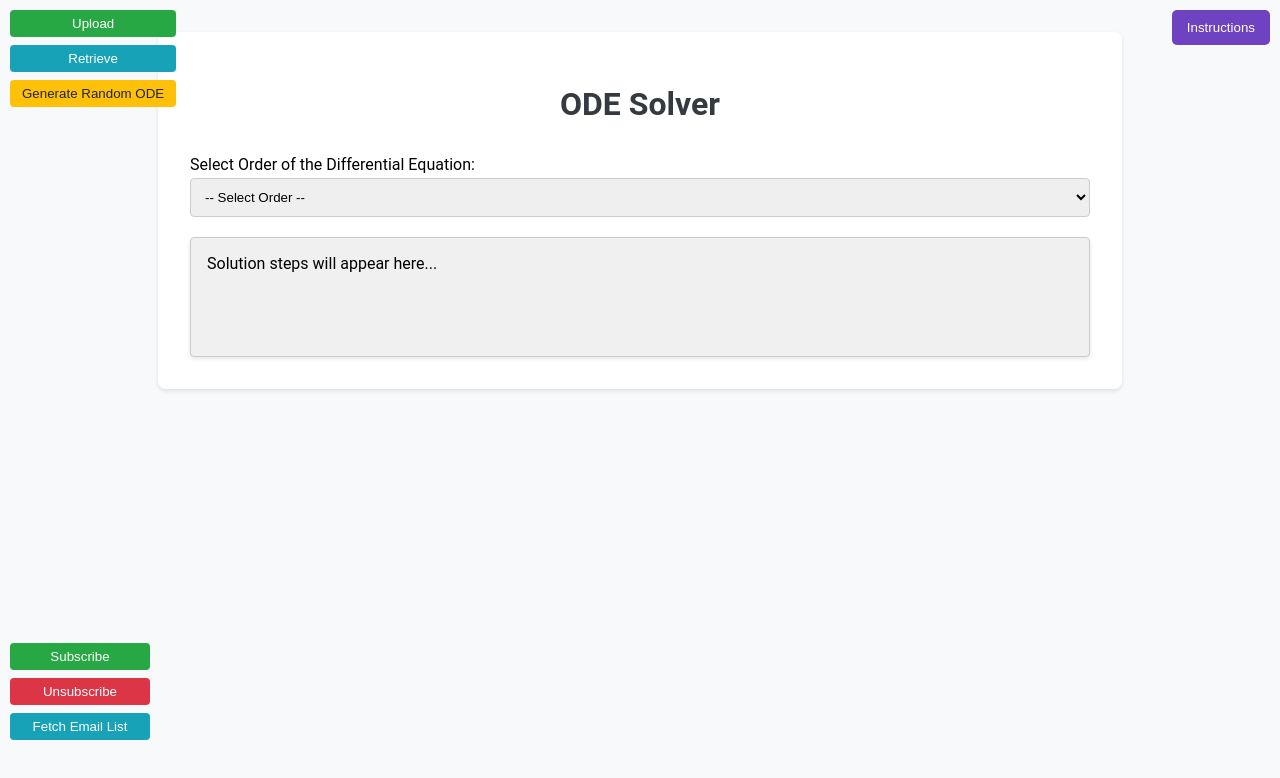
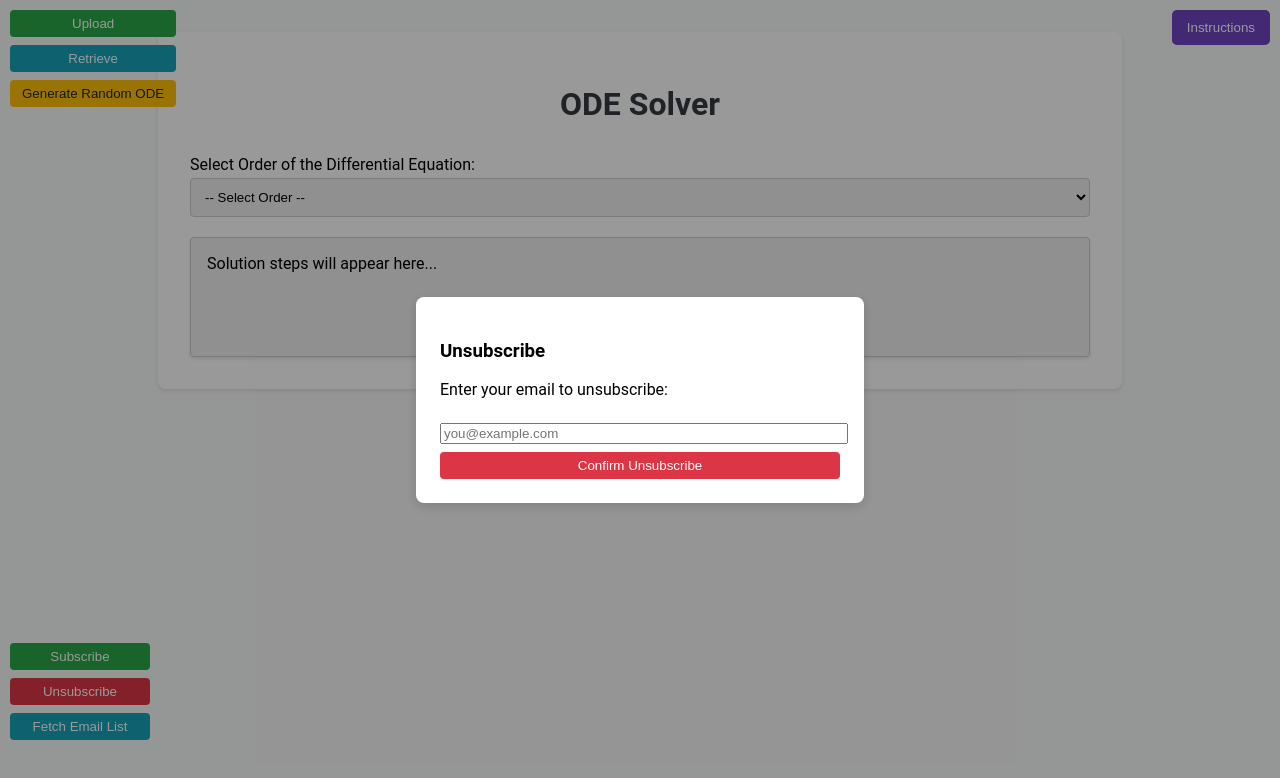
Before and after one commit to WalidTabbara/Cmps297U, a React (Create React App) app in the folder FrontEnd/react-ode-solver/: page / in a window 1280 px wide. Both pictures are taken after a click on the button "Unsubscribe". Shown: the top 778 px of the page. Built offline with nearby package versions, Linux system fonts and the light colour scheme.

Commit message:
Update App.js

```diff
--- a/FrontEnd/react-ode-solver/src/App.js
+++ b/FrontEnd/react-ode-solver/src/App.js
@@ -117,10 +117,8 @@ function App() {
    const [emailList, setEmailList] = useState([]);
    const [emailListStatus, setEmailListStatus] = useState("");
 
-   const [lastHistoryFetch, setLastHistoryFetch] = useState(null);
-
-   const [problem,  setProblem]  = useState("");
-   const [solution, setSolution] = useState("");
+   // controls the Unsubscribe modal
+  const [showUnsubscribeModal, setShowUnsubscribeModal] = useState(false);
 
 
   // ─── Refs ───
@@ -270,26 +268,6 @@ const handleFetchEmails = async () => {
       console.error("Failed to fetch email list:", err);
       setEmailListStatus("❌ Failed to fetch emails.");
     }
-  };
-  // ─── Handler: Load & toggle History ───
-  const loadHistory = async () => {
-    try {
-      const { data } = await axios.get("http://localhost:5000/history");
-      setHistoryRecords(data.history || []);
-    } catch (err) {
-      console.error(err);
-    }
-  };
-  const toggleHistory = async () => {
-    const now = Date.now();
-    if (!isHistoryOpen) {
-      // only fetch if never fetched or >48h ago:
-      if (!lastHistoryFetch || now - lastHistoryFetch > 48 * 3600_000) {
-        await loadHistory();
-        setLastHistoryFetch(now);
-      }
-    }
-    setIsHistoryOpen(!isHistoryOpen);
   };
 
 
@@ -963,33 +941,63 @@ const newMethodODE = () => {
     )}
   </div>
 
-  {/* Unsubscribe */}
-  <div
-    className="actionItem"
-    onMouseEnter={() => setShowUnsubscribePanel(true)}
-    onMouseLeave={() => setShowUnsubscribePanel(false)}
-  >
-    <button className="btn-unsubscribe">Unsubscribe</button>
-    {showUnsubscribePanel && (
-      <div className="bottomLeftPanel unsubscribePanel">
-        <button className="closeSmall" onClick={() => setShowUnsubscribePanel(false)}>
-          ×
-        </button>
-        <h4>Unsubscribe</h4>
-        {subscriberEmail ? (
-          <>
-            <p>Unsubscribe {subscriberEmail}?</p>
-            <button onClick={handleUnsubscribe}>Yes</button>
-          </>
-        ) : (
-          <p style={{ color: "red" }}>
-            ❌ Please enter your email above before unsubscribing.
-          </p>
-        )}
-        {subscribeStatus && <p style={{ marginTop: 8 }}>{subscribeStatus}</p>}
+  {/* Unsubscribe trigger */}
+  <div className="actionItem">
+    <button
+      className="btn-unsubscribe"
+      onClick={() => setShowUnsubscribeModal(true)}
+    >
+      Unsubscribe
+    </button>
+  </div>
+
+  {/* ─── NEW: UNSUBSCRIBE MODAL ─── */}
+  {showUnsubscribeModal && (
+      <div
+        className="modalOverlay"
+        onClick={() => setShowUnsubscribeModal(false)}
+      >
+        <div className="panel" onClick={e => e.stopPropagation()}>
+          <button
+            className="closeButton"
+            onClick={() => setShowUnsubscribeModal(false)}
+          >
+            &times;
+          </button>
+          <h3>Unsubscribe</h3>
+          <p>Enter your email to unsubscribe:</p>
+          <input
+            type="email"
+            placeholder="you@example.com"
+            value={subscriberEmail}
+            onChange={e => setSubscriberEmail(e.target.value)}
+            style={{ width: "100%", margin: "0.5rem 0" }}
+          />
+          <button
+            className="btn-unsubscribe"
+            style={{ width: "100%" }}
+            onClick={async () => {
+              await handleUnsubscribe();
+              // optionally auto‐close if successful:
+              // if (subscribeStatus.startsWith("✅")) setShowUnsubscribeModal(false);
+            }}
+          >
+            Confirm Unsubscribe
+          </button>
+          {subscribeStatus && (
+            <p
+              style={{
+                marginTop: "0.75rem",
+                color: subscribeStatus.startsWith("✅") ? "green" : "red"
+              }}
+            >
+              {subscribeStatus}
+            </p>
+          )}
+        </div>
       </div>
     )}
-  </div>
+
 
   {/* Fetch Email List */}
   <div
```
